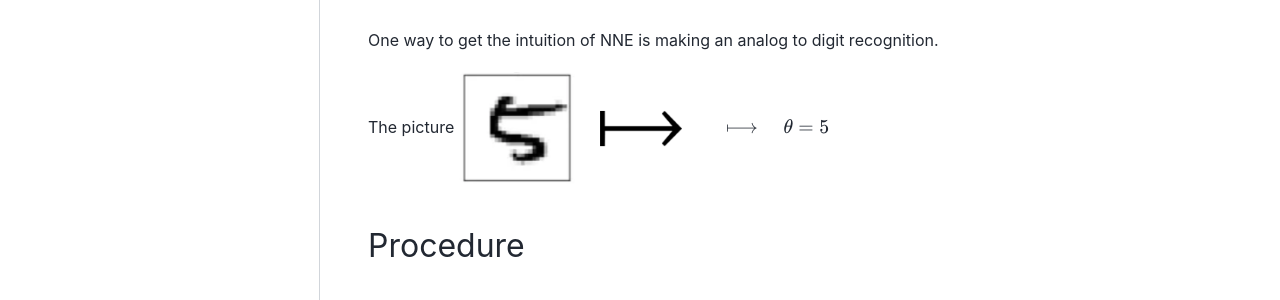
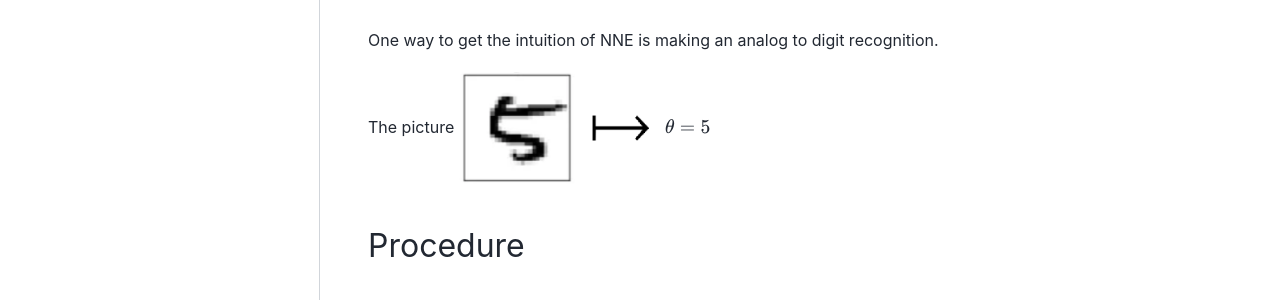
Before and after one commit to nnehome/nnehome.github.io, a Sphinx documentation site: the page built from docs/source/home/home.rst, in a window 1280 px wide. Shown: the part 1128-1428 px from the top of the page. Built offline with Sphinx 7.4.7 and the PyData theme 0.15.4, drawn with Linux system fonts in a browser that asks for light colours.

Commit message:
some change

```diff
--- a/docs/source/home/home.rst
+++ b/docs/source/home/home.rst
@@ -43,7 +43,7 @@ One way to get the intuition of NNE is making an analog to digit recognition.
 .. |mapsto| image:: mapsto.png
   :scale: 75%
 
-The picture |digit_5| |mapsto| :math:`\quad \longmapsto \quad \theta = 5`
+The picture |digit_5| |mapsto| :math:`\theta = 5`
 
 
 
```
Also changed, not shown: docs/source/home/mapsto.png.
